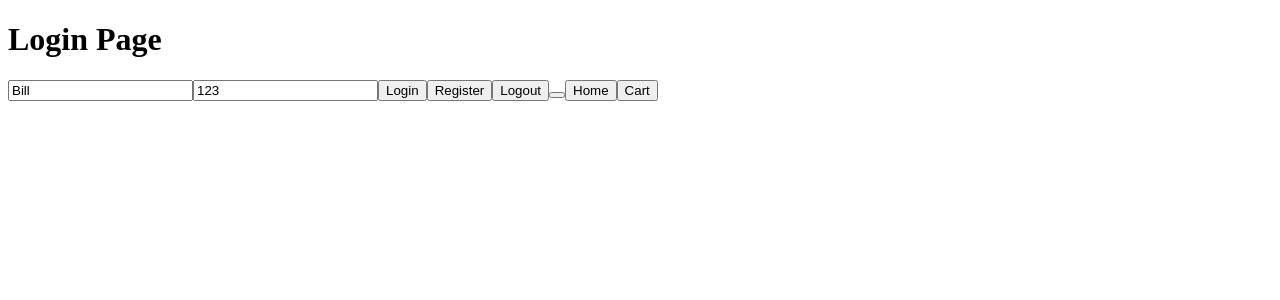
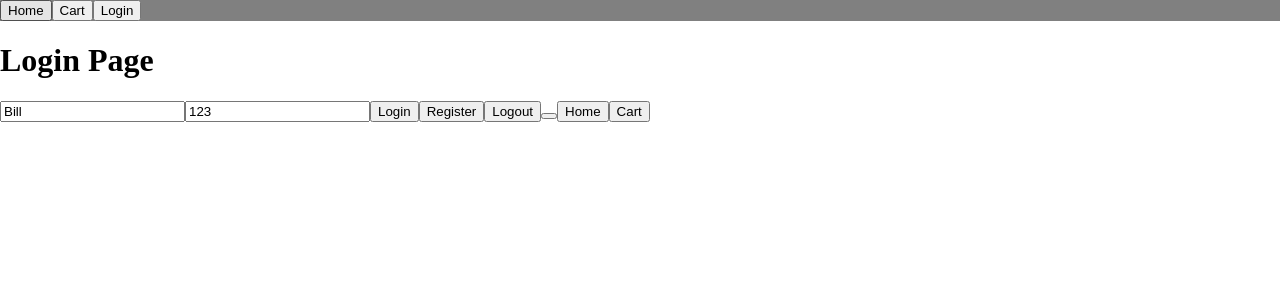
Before and after one commit to sadrachm/ecommerceFront, an Angular app: page / in a window 1280 px wide. Shown: the top 300 px of the page. Built offline with nearby package versions, Linux system fonts and the light colour scheme.

Commit message:
Added navbar, auto-update cart

```diff
--- a/src/app/app.component.html
+++ b/src/app/app.component.html
@@ -1 +1,2 @@
+<app-navbar></app-navbar>
 <router-outlet></router-outlet>
--- a/src/app/app.module.ts
+++ b/src/app/app.module.ts
@@ -9,6 +9,8 @@ import { LoginComponent } from './pages/login/login.component';
 import { HomeComponent } from './pages/home/home.component';
 import { ProductCardComponent } from './component/product-card/product-card.component';
 import { CartComponent } from './pages/cart/cart.component';
+import { NavbarComponent } from './component/navbar/navbar.component';
+import { CheckoutComponent } from './pages/checkout/checkout.component';
 
 @NgModule({
   declarations: [
@@ -17,6 +19,8 @@ import { CartComponent } from './pages/cart/cart.component';
     HomeComponent,
     ProductCardComponent,
     CartComponent,
+    NavbarComponent,
+    CheckoutComponent,
   ],
   imports: [
     BrowserModule,
--- /dev/null
+++ b/src/app/component/navbar/navbar.component.html
@@ -0,0 +1,5 @@
+<div style="background-color: grey;">
+    <button routerLink="/home">Home</button>
+    <button routerLink="/cart">Cart</button>
+    <button routerLink="">Login</button>
+</div>
--- a/src/app/pages/cart/cart.component.html
+++ b/src/app/pages/cart/cart.component.html
@@ -2,5 +2,6 @@
 <div div *ngIf="products!==[]">
 <div *ngFor="let el of products">
     <h2>{{el.product}}</h2>
+    <h2>{{el.quantity}}</h2>
 </div></div>
 <button (click)="info()">get info</button>
--- a/src/app/pages/cart/cart.component.ts
+++ b/src/app/pages/cart/cart.component.ts
@@ -14,9 +14,12 @@ export class CartComponent {
     console.log(this.loginService.userInfo)
   }
   ngOnInit() {
-    console.log(this.loginService.userInfo)
-    this.products = this.loginService.userInfo.products;
-    console.log(this.products)
+    this.loginService.getUser(this.loginService.userInfo.id).subscribe({
+      next:data => {
+        this.loginService.userInfo = data;
+        this.products = data.products;
+      }
+    })
   }
 
 }
--- /dev/null
+++ b/src/app/pages/checkout/checkout.component.html
@@ -0,0 +1 @@
+<p>checkout works!</p>
--- a/src/styles.css
+++ b/src/styles.css
@@ -1 +1,4 @@
 /* You can add global styles to this file, and also import other style files */
+body {
+    margin: 0;
+}
```
Also changed, not shown: src/app/component/navbar/navbar.component.ts (added, +10 -0 lines), src/app/pages/checkout/checkout.component.ts (added, +10 -0 lines), src/app/component/navbar/navbar.component.css (added), src/app/pages/checkout/checkout.component.css (added), 2 other files (tests, documents, lock files or other folders).
